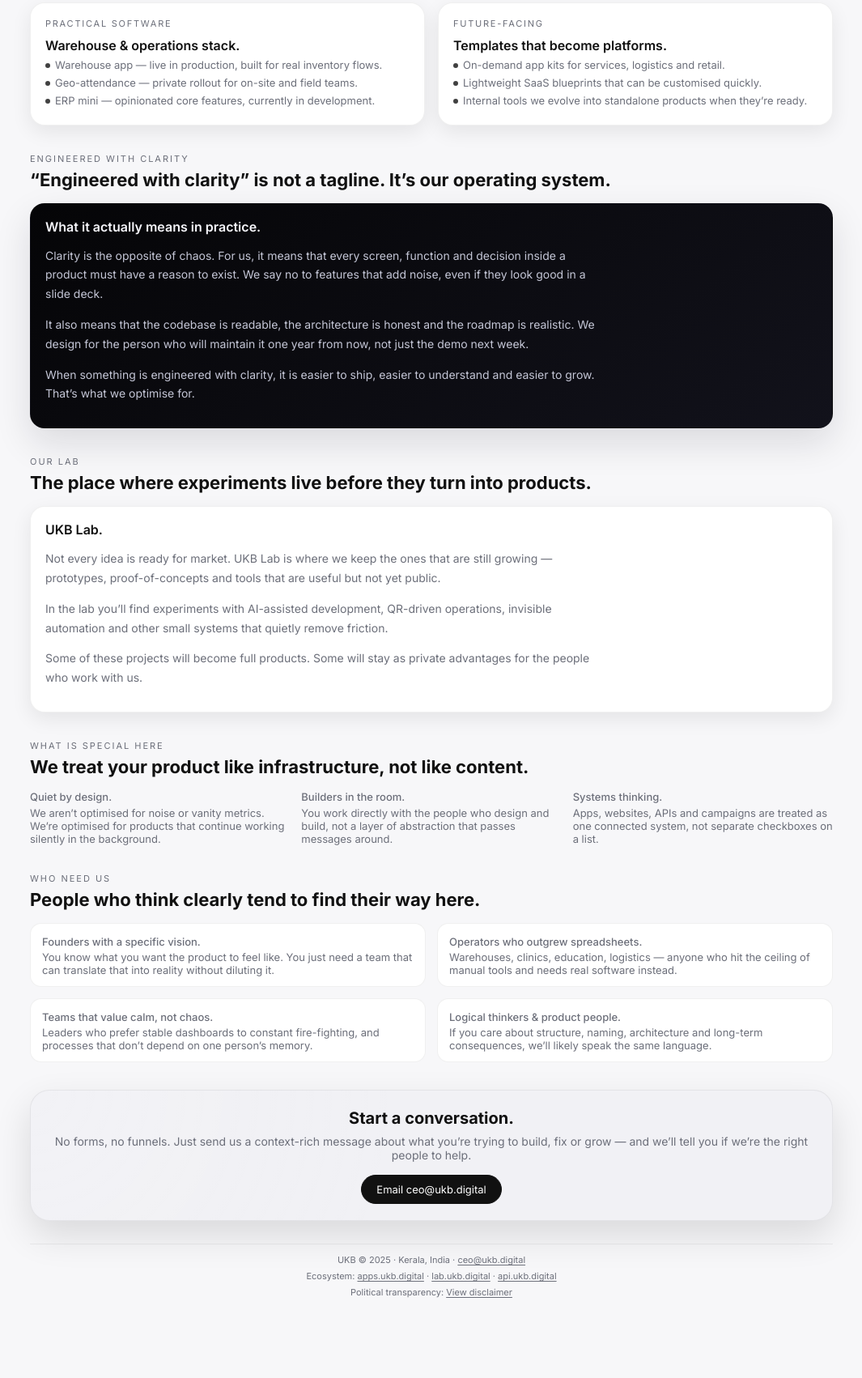
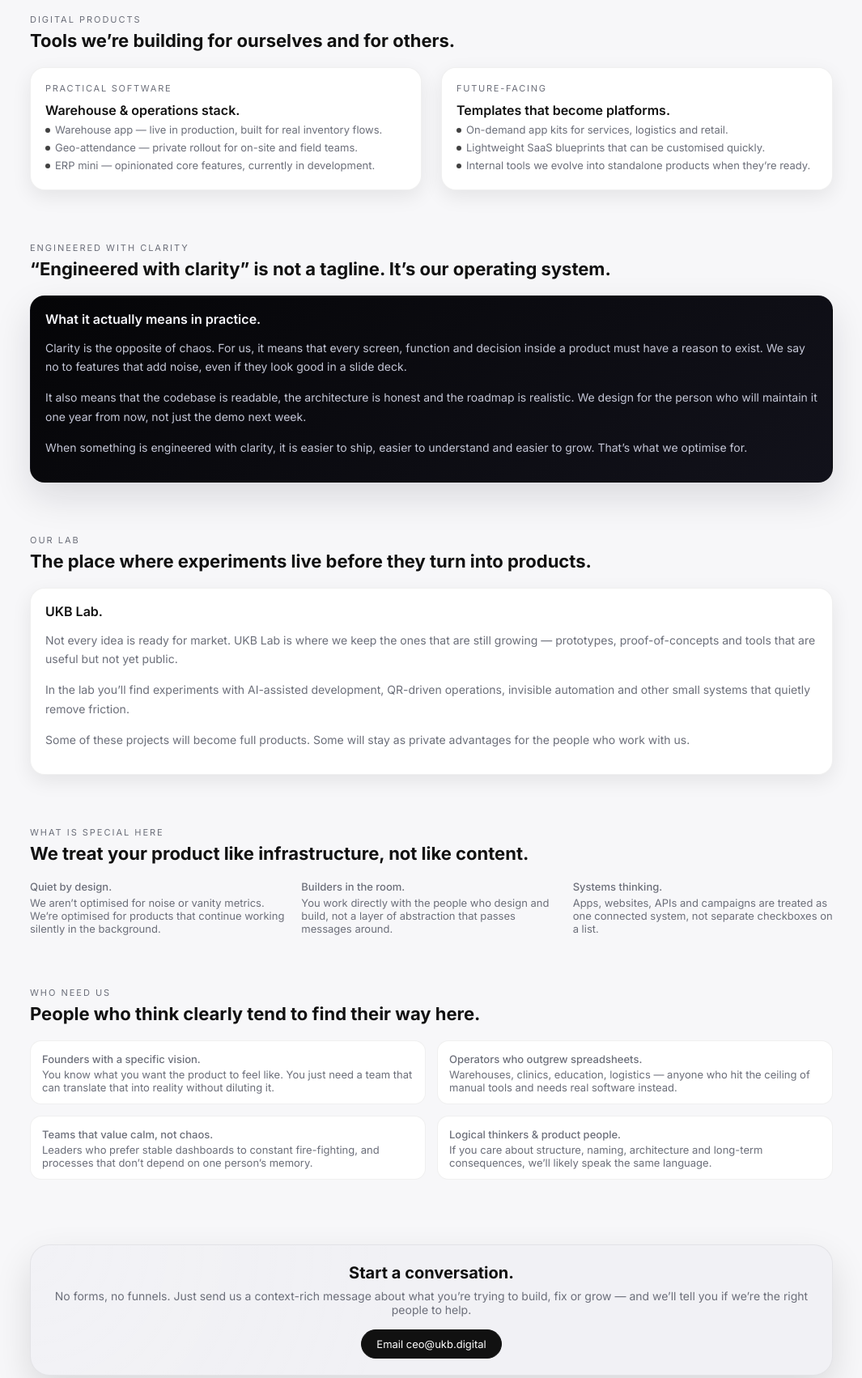
Before and after one commit to Benjith/ukb.digital, a plain HTML site: page index.html in a window 1280 px wide. Shown: the part 845-2547 px from the top of the page at 81% size, without its empty margins (107-1172 px from the left). Before the commit the page ends 2526 px from the top, so only its background shows below. Drawn offline with Linux system fonts and the light colour scheme.

Commit message:
more breath

```diff
--- a/index.html
+++ b/index.html
@@ -304,6 +304,8 @@
             display: grid;
             grid-template-columns: minmax(0, 1.3fr);
             gap: 20px;
+            margin-bottom: 40px;
+
         }
 
         @media (min-width: 880px) {
@@ -429,8 +431,10 @@
         /* ---------- SECTIONS GENERIC ---------- */
 
         .section {
-            margin-top: 34px;
+            /* margin-top: 34px; */
+            margin-top: 64px;
         }
+
 
         .section-head {
             font-size: 11px;
@@ -443,12 +447,14 @@
         .section-title {
             font-size: 22px;
             margin: 0 0 16px;
+            margin-bottom: 20px;
         }
 
         .section-body {
             font-size: 14px;
             color: var(--text-soft);
             line-height: 1.7;
+            margin-bottom: 32px;
         }
 
         /* ---------- DIGITAL SERVICES & PRODUCTS ---------- */
@@ -456,7 +462,7 @@
         .cards-2 {
             display: grid;
             grid-template-columns: minmax(0, 1fr);
-            gap: 16px;
+            gap: 24px;
             margin-top: 18px;
         }
 
@@ -615,7 +621,7 @@
         /* ---------- CTA ---------- */
 
         .cta {
-            margin-top: 34px;
+            margin-top: 80px;
             border-radius: 24px;
             padding: 22px 18px 20px;
             background: radial-gradient(circle at top left, rgba(255, 255, 255, 0.08) 0, transparent 45%),
@@ -642,9 +648,9 @@
             border-top: 1px solid var(--border-subtle);
             font-size: 11px;
             color: var(--text-soft);
-            padding: 12px 18px 22px;
+            padding: 12px 24px 22px;
             text-align: center;
-            margin-top: 28px;
+            margin-top: 64px;
         }
 
         footer a {
@@ -658,12 +664,16 @@
             font-size: 11px;
         }
 
-        .section-body,
+        /* .section-body,
         .panel-body {
             max-width: 680px;
-        }
+            margin-left: 0;
+            /* anchor to left */
+        /* margin-right: auto; */
+        /* prevent floating to center */
+        /* } */
 
-        :target {
+        */ :target {
             scroll-margin-top: 80px;
         }
 
```
